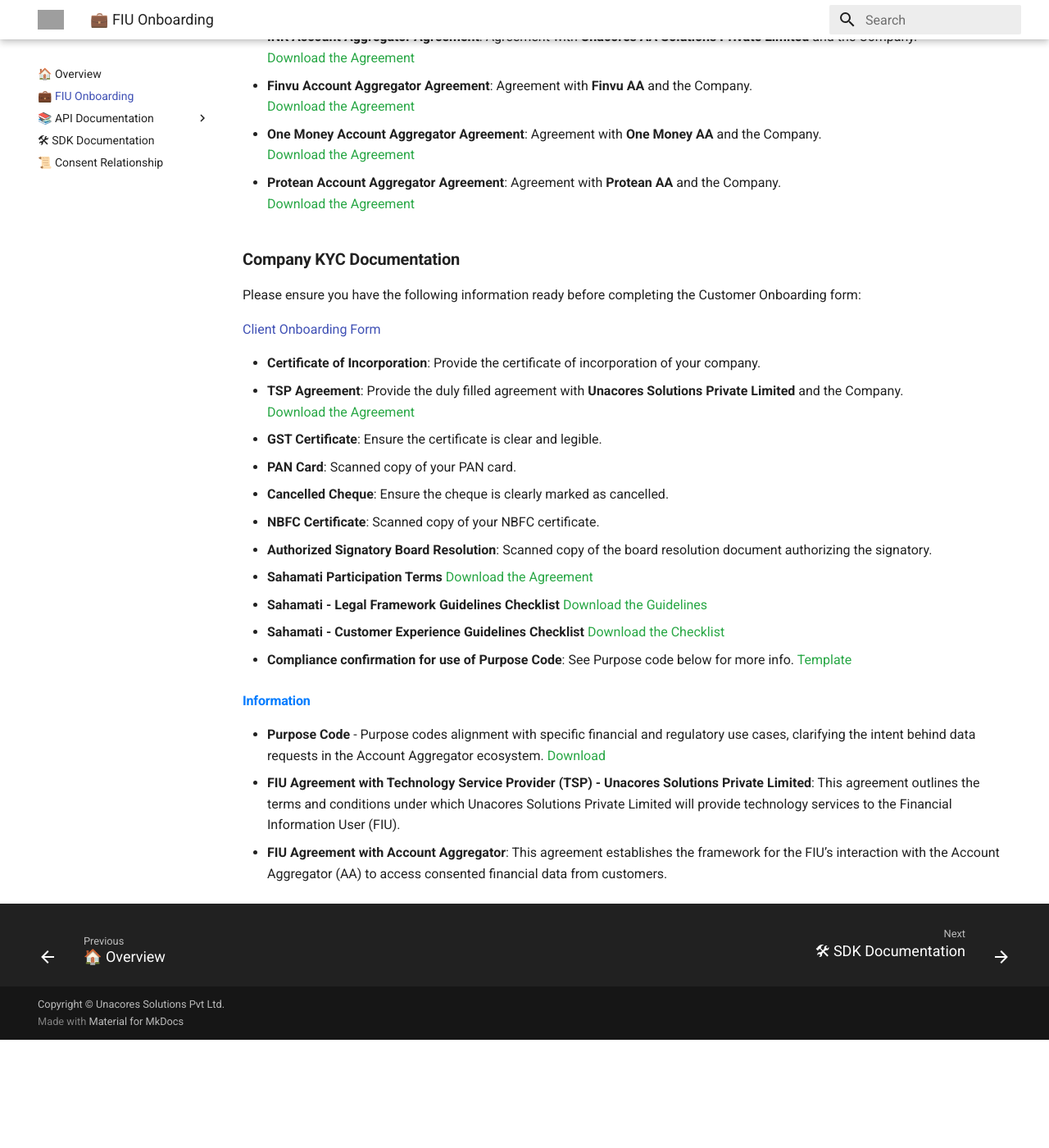
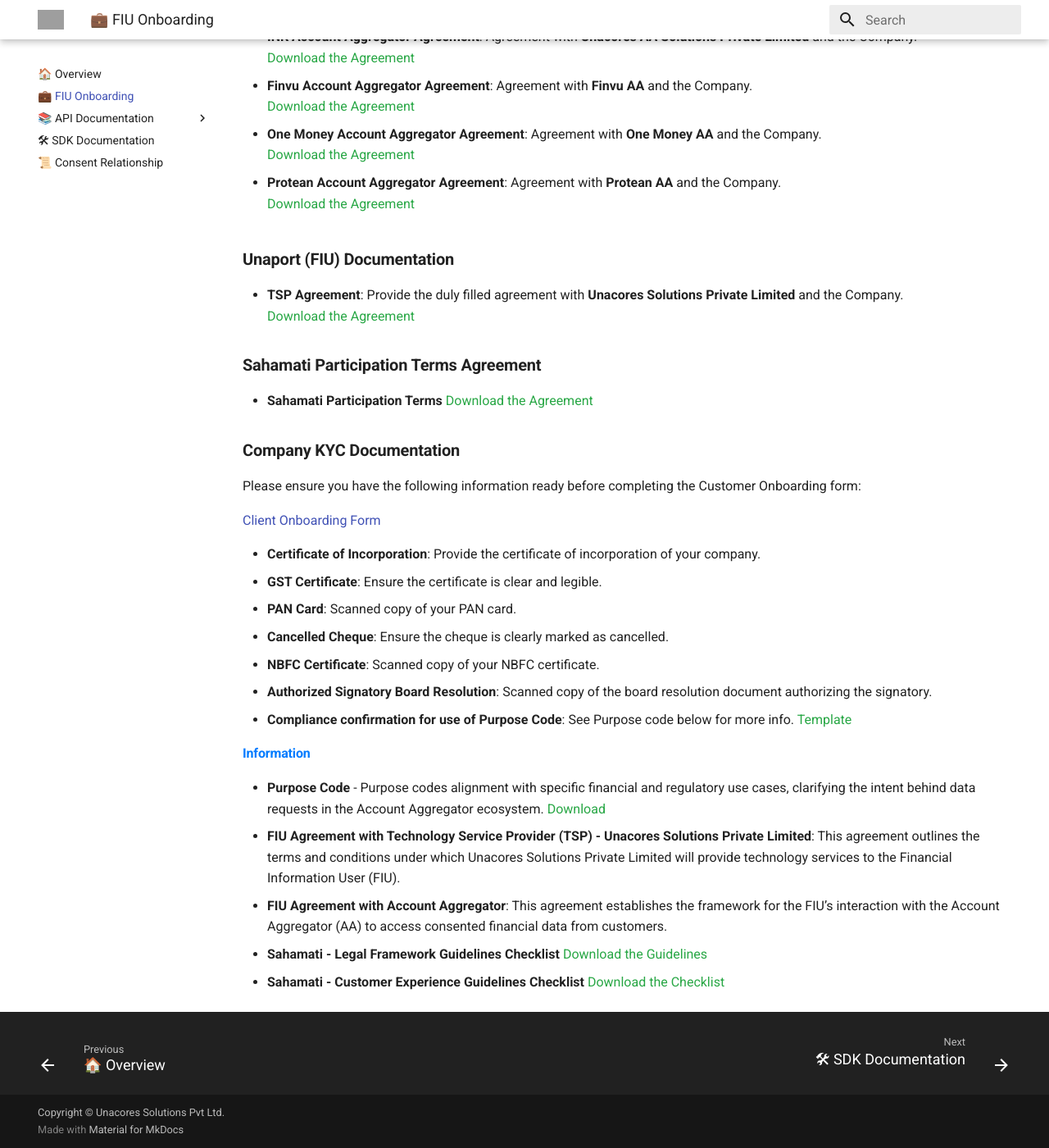
Before and after one commit to Unacores/unaport-docs, an MkDocs documentation site: the page built from docs/fiu_onboarding.md, in a window 1280 px wide and 1400 px high, scrolled down 584 px. Shown: the whole window at 82% size. Built offline with MkDocs 1.6.1 and Material for MkDocs 9.7.7, drawn with Linux system fonts in a browser that asks for light colours; before the commit the page ends 1852 px from its top, so only the background shows below that; some of the changed lines change nothing that is shown; grey boxes are pictures that could not be loaded.

Commit message:
initial commit

```diff
--- a/docs/fiu_onboarding.md
+++ b/docs/fiu_onboarding.md
@@ -21,6 +21,16 @@
 - **Protean Account Aggregator Agreement**: Agreement with **Protean AA** and the Company.
   [<span style="color: #28a745;">Download the Agreement</span>](https://sandbox-fiu-public-docs.s3.ap-south-1.amazonaws.com/FIU-Onboarding-Docs/Protean2.docx)
 
+### **Unaport (FIU) Documentation**
+
+- **TSP Agreement**: Provide the duly filled agreement with **Unacores Solutions Private Limited** and the Company.
+  [<span style="color: #28a745;">Download the Agreement</span>](https://sandbox-fiu-public-docs.s3.ap-south-1.amazonaws.com/FIU-Onboarding-Docs/Unaport+Agreement.docx)
+
+### **Sahamati Participation Terms Agreement**
+- **Sahamati Participation Terms** [<span style="color: #28a745;">Download the Agreement</span>](https://sandbox-fiu-public-docs.s3.ap-south-1.amazonaws.com/FIU-Onboarding-Docs/Participation+Terms+Sahamati.docx)
+
+
+
 ### **Company KYC Documentation**
 
 <script type="text/javascript">
@@ -41,19 +51,11 @@
 
 
 - **Certificate of Incorporation**: Provide the certificate of incorporation of your company.
-- **TSP Agreement**: Provide the duly filled agreement with **Unacores Solutions Private Limited** and the Company.
-  [<span style="color: #28a745;">Download the Agreement</span>](https://sandbox-fiu-public-docs.s3.ap-south-1.amazonaws.com/FIU-Onboarding-Docs/Unaport+Agreement.docx)
 - **GST Certificate**: Ensure the certificate is clear and legible.
 - **PAN Card**: Scanned copy of your PAN card.
 - **Cancelled Cheque**: Ensure the cheque is clearly marked as cancelled.
 - **NBFC Certificate**: Scanned copy of your NBFC certificate.
 - **Authorized Signatory Board Resolution**: Scanned copy of the board resolution document authorizing the signatory.
-- **Sahamati Participation Terms** [<span style="color: #28a745;">Download the Agreement</span>](https://sandbox-fiu-public-docs.s3.ap-south-1.amazonaws.com/FIU-Onboarding-Docs/Participation+Terms+Sahamati.docx)
-
-- **Sahamati - Legal Framework Guidelines Checklist**  [<span style="color: #28a745;">Download the Guidelines</span>](https://sandbox-fiu-public-docs.s3.ap-south-1.amazonaws.com/FIU-Onboarding-Docs/Legal+Framework+Guidelines.xlsx)
-
-- **Sahamati - Customer Experience Guidelines Checklist**  [<span style="color: #28a745;">Download the Checklist</span>](https://sandbox-fiu-public-docs.s3.ap-south-1.amazonaws.com/FIU-Onboarding-Docs/Customer+Experience+Guidelines.xlsx)
-
 - **Compliance confirmation for use of Purpose Code**: See Purpose code below for more info. [<span style="color: #28a745;">Template</span>](https://sandbox-fiu-public-docs.s3.ap-south-1.amazonaws.com/FIU-Onboarding-Docs/Confirmation+of+Purpose+Code.docx)
 
 
@@ -61,6 +63,8 @@
 - <strong>Purpose Code</strong> - Purpose codes alignment with specific financial and regulatory use cases, clarifying the intent behind data requests in the Account Aggregator ecosystem. [<span style="color: #28a745;">Download</span>](https://sandbox-fiu-public-docs.s3.ap-south-1.amazonaws.com/FIU-Onboarding-Docs/Purpose+Code+template.xlsx)
 - <strong>FIU Agreement with Technology Service Provider (TSP) - Unacores Solutions Private Limited</strong>: This agreement outlines the terms and conditions under which Unacores Solutions Private Limited will provide technology services to the Financial Information User (FIU).
 - <strong>FIU Agreement with Account Aggregator</strong>: This agreement establishes the framework for the FIU’s interaction with the Account Aggregator (AA) to access consented financial data from customers.
+- **Sahamati - Legal Framework Guidelines Checklist**  [<span style="color: #28a745;">Download the Guidelines</span>](https://sandbox-fiu-public-docs.s3.ap-south-1.amazonaws.com/FIU-Onboarding-Docs/Legal+Framework+Guidelines.xlsx)
+- **Sahamati - Customer Experience Guidelines Checklist**  [<span style="color: #28a745;">Download the Checklist</span>](https://sandbox-fiu-public-docs.s3.ap-south-1.amazonaws.com/FIU-Onboarding-Docs/Customer+Experience+Guidelines.xlsx)
 
 
 <!--
```
